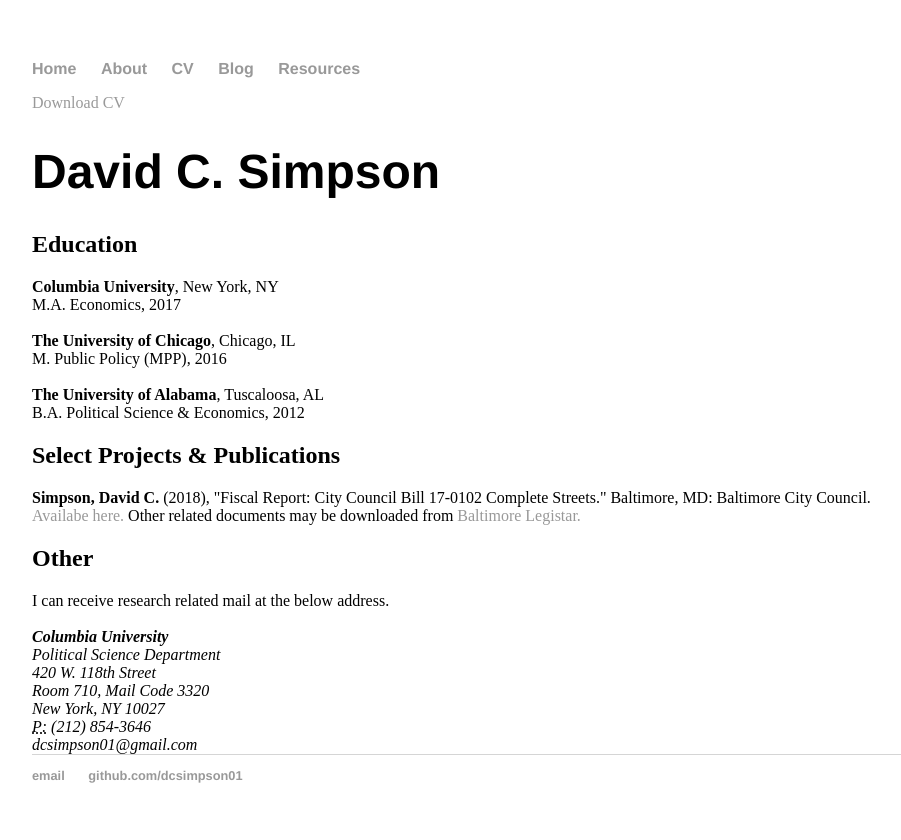
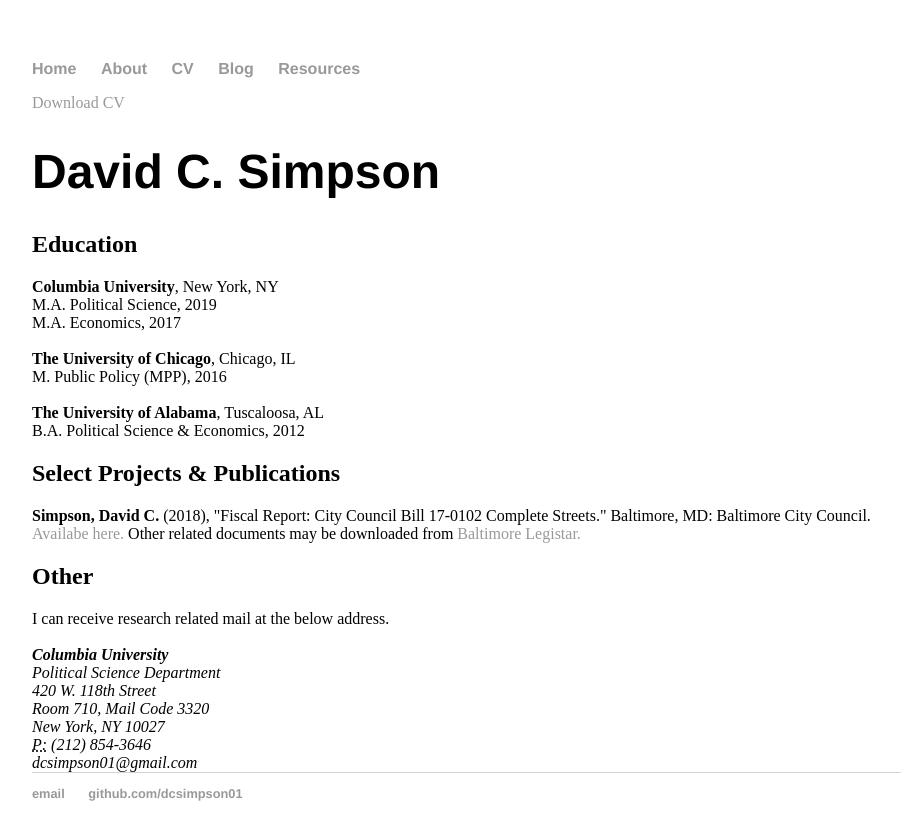
Before and after one commit to dcsimpson01/dcsimpson01.github.io, a Jekyll site: the page built from cv/index.html, in a window 1280 px wide. Shown: the top 840 px of the page, without its empty margins (160-1061 px from the left). Built offline with Jekyll 4.4.1, drawn with Linux system fonts in a browser that asks for light colours.

Commit message:
New degree listing
Added political science degree

```diff
--- a/cv/index.html
+++ b/cv/index.html
@@ -9,6 +9,7 @@ title: David Simpson CV
 
 			<h2>Education</h2>
 		<strong>Columbia University</strong>, New York, NY<br/>
+			M.A. Political Science, 2019<br />
 			M.A. Economics, 2017<br />
 		<br />
 		<strong>The University of Chicago</strong>, Chicago, IL<br/>
```
